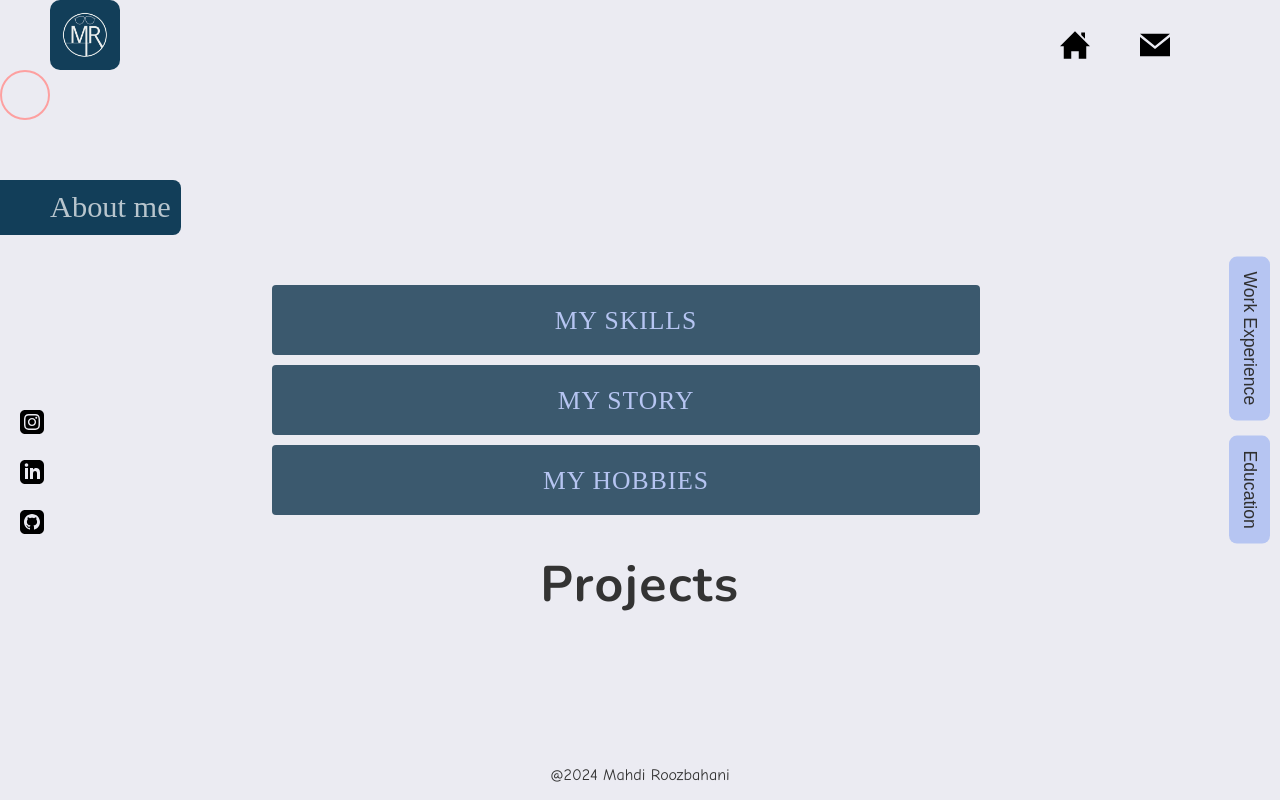
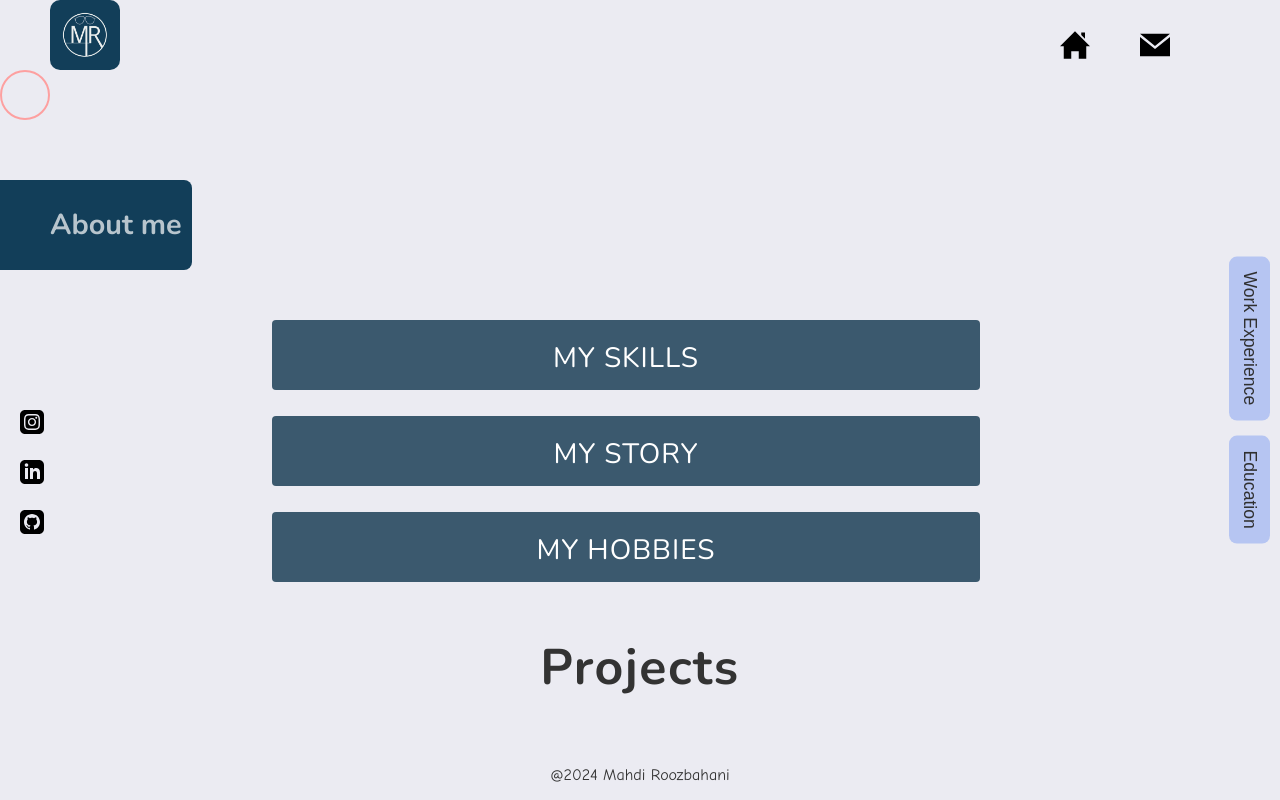
Before and after one commit to coder-mahdi/mahdi-roozbahani-portfolio, a React (Vite) app: page /about in a window 1280 px wide. Built offline with nearby package versions, Linux system fonts and the light colour scheme.

Commit message:
added transation for hello text

```diff
--- a/src/components/Accordion.jsx
+++ b/src/components/Accordion.jsx
@@ -18,17 +18,17 @@ const Accordion = ({ data }) => {
     <div className="accordion">
       {accordionItems.map((item, index) => (
         <div key={index}>
-          <div className="title" onClick={() => handleClick(index)}>
+          <h2 className="title" onClick={() => handleClick(index)}>
             <div className="arrow-wrapper">
               <i className={item.open ? "fa fa-angle-down fa-rotate-180" : "fa fa-angle-down"}></i>
             </div>
             <span className="title-text">{item.title}</span>
-          </div>
-          <div className={item.open ? "content content-open" : "content"}>
+          </h2>
+          <p className={item.open ? "content content-open" : "content"}>
             <div className={item.open ? "content-text content-text-open" : "content-text"}>
               {item.content}
             </div>
-          </div>
+          </p>
         </div>
       ))}
     </div>
--- a/src/components/Layout.jsx
+++ b/src/components/Layout.jsx
@@ -24,7 +24,7 @@ function Layout({ children, helloText, buttonsData }) {
           {location.pathname !== '/' && (
             <div className="text-slide-container">
               <div className="animated-text">
-                <div className="hello-text">{helloText}</div>
+                <h1 className="hello-text">{helloText}</h1>
               </div>
             </div>
           )}
--- a/src/styles/About.scss
+++ b/src/styles/About.scss
@@ -1,34 +1,3 @@
-// .animated-text {
-//     display: flex;
-//     flex-direction: row;
-//     // display: inline-block;
-//     // // word-break: break-word;
-//     // white-space: normal;
-//     font-size: 1.2rem;
-//     // overflow: hidden;
-//     // margin: 0 auto;
-//     padding: 10px 10px;
-//     padding-left: 50px;
-//     // top: 170px;
-//     // left: 0;
-//     // height: auto;
-//     color: rgba(255, 255, 255, 0.70);
-//     background-color: #123E59;
-//     border-top-right-radius: 8px;
-//     border-bottom-right-radius: 8px;
-//     text-align: center;
-//     z-index: 10;
-
-//   }
-
-//   .text-slide-container{
-//     display: flex;
-//     flex-direction: row;
-//     align-items: center;
-//     // justify-content: center;
-//     position: relative;
-//   }
-
 
   .accordion {
     display: flex;
@@ -36,26 +5,37 @@
     max-width: 600px;
     background-color: transparent;
     margin-top: 50px;
-    margin-left: 50px;
+    margin-left: 55px;
     margin-right: 85px;
-  }
 
-  @media (min-width: 768px) {
-    .accordion{
+    @media (min-width: 768px) and (max-width: 1024px){
       max-width: 900px;
       margin-left: 80px;
       margin-right: 120px
     }
+
+    @media (min-width: 1024px) {
+      max-width: 900px;
+      margin-left: 17rem;
+      margin-right: 20rem
+  }
+
+  }
+
+  .accordion h2 {
+    margin: 0;
+    font-size: 18px;
+
+    @media (min-width: 768px) and (max-width: 1024px){
+   font-size: 23px;
+    }
+
+    @media (min-width: 1024px) {
+      font-size: 28px;
+  }
   }
 
 
-  @media (min-width: 1024px) {
-    .accordion{
-      max-width: 900px;
-      margin-left: 17rem;
-      margin-right: 20rem
-    }
-  }
 
   .title {
     text-align: center;
@@ -63,7 +43,7 @@
     height: 50px;
     width: 100%;
     background-color: rgba(15, 53, 77, .8);
-    color: #B6C5F2;
+    color: #ffffff;
     text-transform: uppercase;
     letter-spacing: 1px;
     line-height: 2;
@@ -79,18 +59,6 @@
     margin-left: auto;
   }
 
-  @media (min-width: 768px) {
-    .title {
-   font-size: 1.4rem;
-    }
-  }
-
-
-  @media (min-width: 1024px) {
-    .title {
-      font-size: 1.6rem;
-    }
-  }
 
   .title:hover {
     cursor: pointer;
--- a/src/styles/General.scss
+++ b/src/styles/General.scss
@@ -18,7 +18,6 @@ p {
 
 h1, h2, h3 {
   font-family: 'Nunito';
-  font-size: 2.8rem;
   line-height: 1.1;
 }
 
--- a/src/styles/Layout.scss
+++ b/src/styles/Layout.scss
@@ -19,6 +19,33 @@
   flex-wrap: wrap;
 }
 
+.hello-text{
+  font-size: 19px;
+
+  @media (min-width: 768px) {
+    font-size: 28.8px;
+ }
+
+
+}
+
+.hello-text {
+  display: inline-block;
+  position: relative;
+  animation: slideInLeft 3s forwards;
+}
+
+@keyframes slideInLeft {
+  0% {
+    transform: translateX(-150%);
+  }
+  80% {
+    transform: translateX(0);
+  }
+  100% {
+    transform: translateX(0);
+  }
+}
 
 
 
```
